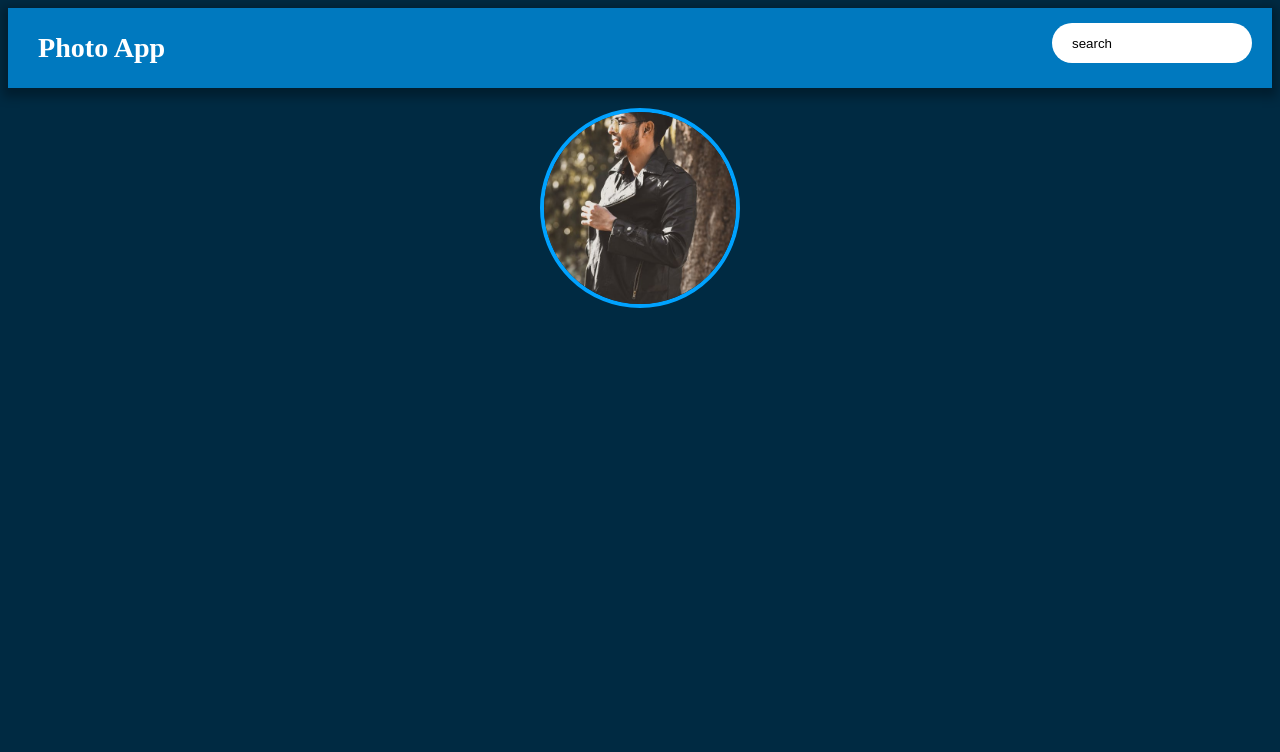
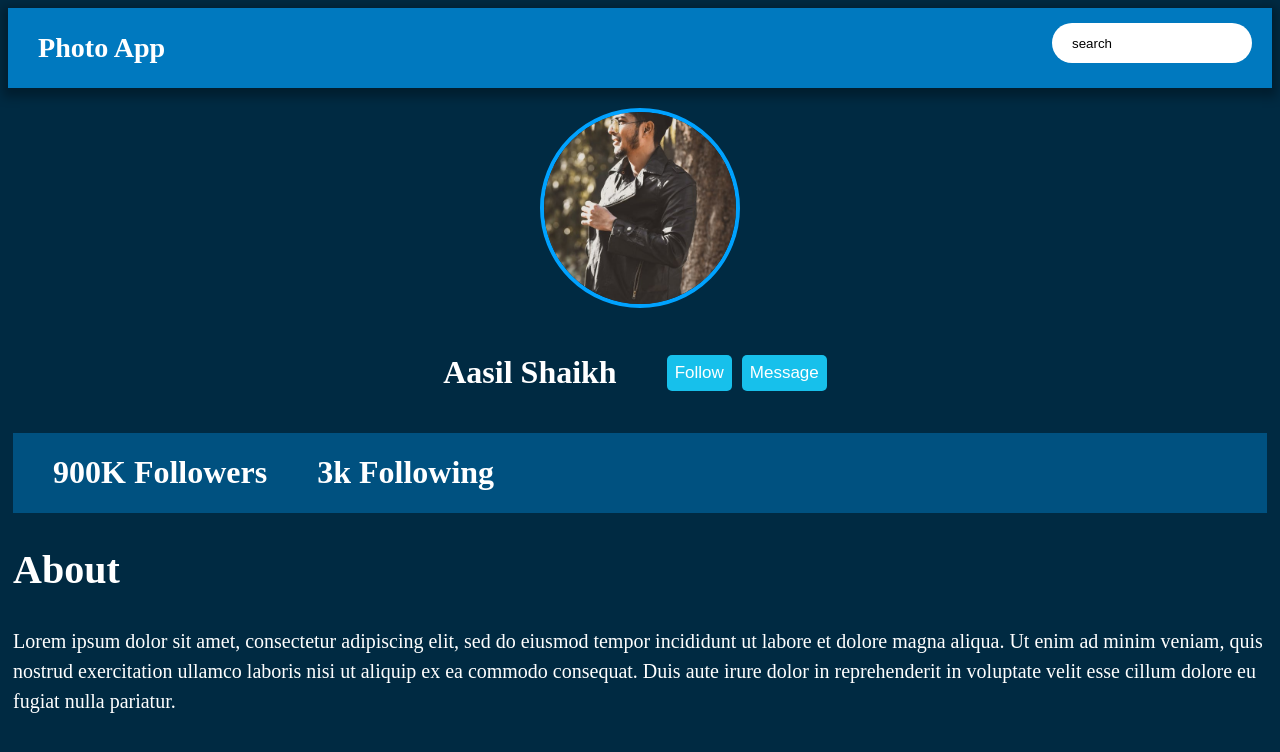
Before and after one commit to Jytang10/photo-sharing-social-media-app, a React (Create React App) app: page /Aasil_Shaikh in a window 1280 px wide. Shown: the top 752 px of the page. Built offline with nearby package versions, Linux system fonts and the light colour scheme; data requests are answered from the project's data file.

Commit message:
Added nameAndFollower section

```diff
--- a/src/components/PersonDetail.js
+++ b/src/components/PersonDetail.js
@@ -19,6 +19,21 @@ class PersonDetail extends Component {
                   <div className="detailProfilePicContainer">
                     <img src={`/Albums/${p.name}/${p.profile_pic}.jpeg`} className="detail" alt="profile picture"/>
                   </div>
+                  <div className="detailRightSide">
+                    <div className="nameAndFollower">
+                      <h1>{p.profile_name}</h1>
+                      <button className="button">Follow</button>
+                      <button className="button">Message</button>
+                    </div>
+                    <div className="followerAndFollowing">
+                      <h1>{p.followers} <span>Followers</span></h1>
+                      <h1>{p.following} <span>Following</span></h1>
+                    </div>
+                    <div className="bio">
+                      <h1>About</h1>
+                      <p>{p.bio}</p>
+                    </div>
+                  </div>
                 </div>
               </div>
             )
```
